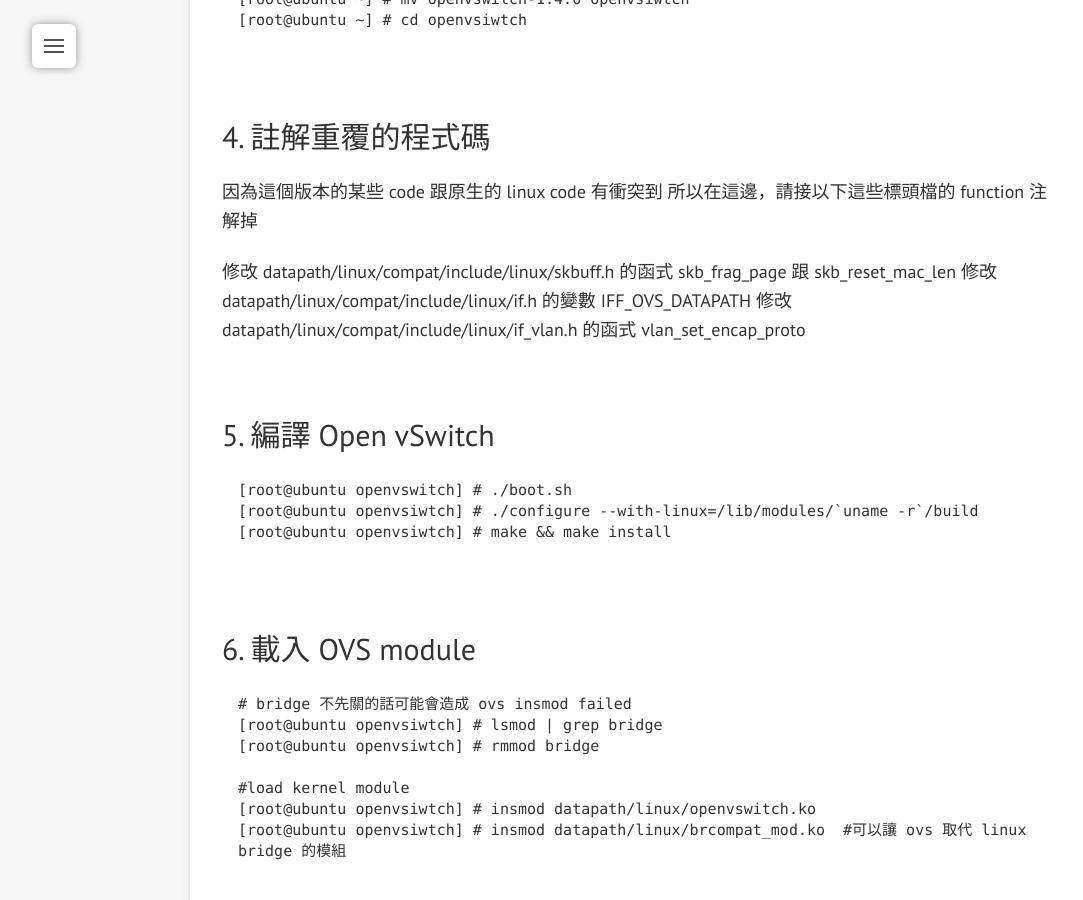
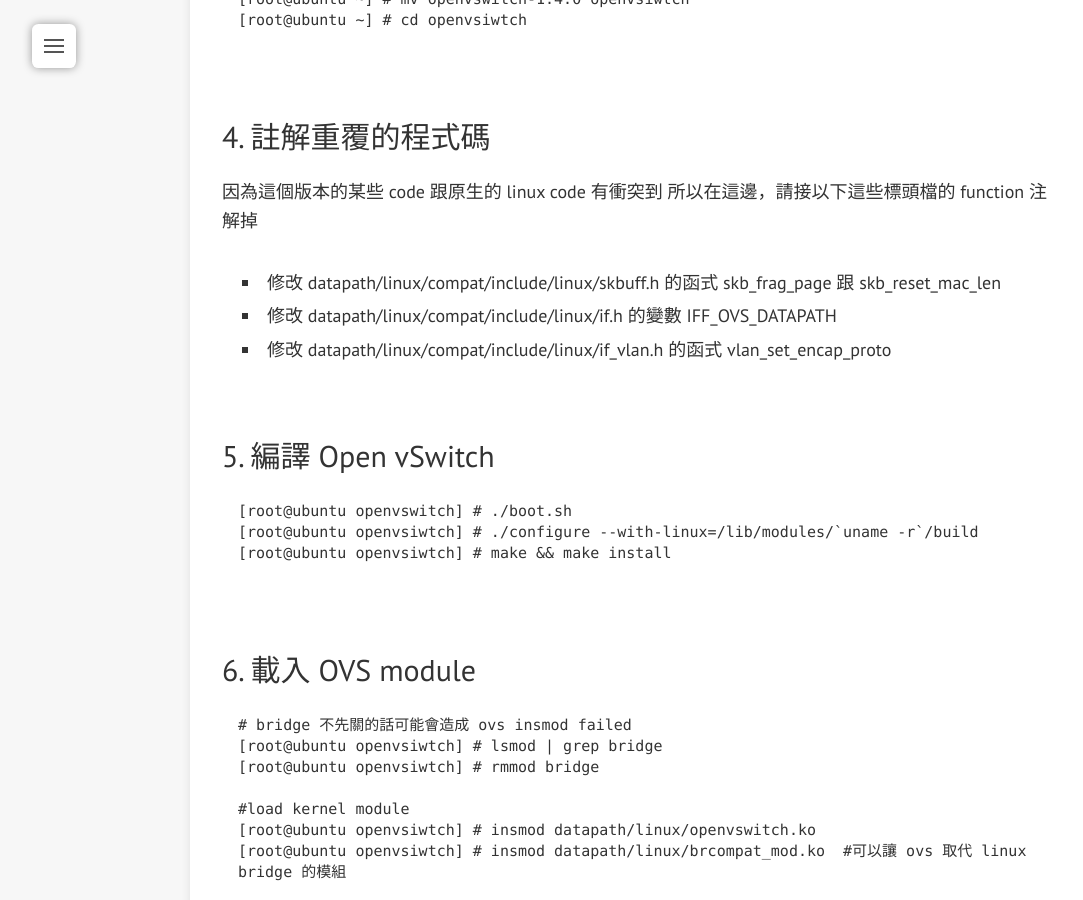
Before and after one commit to levichen/levichen.github.io, a Jekyll site: the page built from _posts/2013-12-15-install-and-configuring-open-vswitch-on-ubuntu-12-04.md, in a window 1280 px wide and 900 px high, scrolled down 1082 px. Shown: the whole window, without its empty margins (0-1083 px from the left). Built offline with Jekyll 4.4.1, drawn with Linux system fonts in a browser that asks for light colours; nearby versions of some CDN libraries; Markdown is read by kramdown in place of the engine named in the settings; comment, search, counter and statistics services are not loaded.

````diff
--- a/_posts/2013-12-15-install-and-configuring-open-vswitch-on-ubuntu-12-04.md
+++ b/_posts/2013-12-15-install-and-configuring-open-vswitch-on-ubuntu-12-04.md
@@ -31,9 +31,9 @@ tags:
 因為這個版本的某些 code 跟原生的 linux code 有衝突到
 所以在這邊，請接以下這些標頭檔的 function 注解掉
 
-修改 datapath/linux/compat/include/linux/skbuff.h 的函式 skb_frag_page 跟 skb_reset_mac_len
-修改 datapath/linux/compat/include/linux/if.h 的變數 IFF_OVS_DATAPATH
-修改 datapath/linux/compat/include/linux/if_vlan.h 的函式 vlan_set_encap_proto
+- 修改 datapath/linux/compat/include/linux/skbuff.h 的函式 skb_frag_page 跟 skb_reset_mac_len
+- 修改 datapath/linux/compat/include/linux/if.h 的變數 IFF_OVS_DATAPATH
+- 修改 datapath/linux/compat/include/linux/if_vlan.h 的函式 vlan_set_encap_proto
 
 ## 5. 編譯 Open vSwitch
 ```
````
